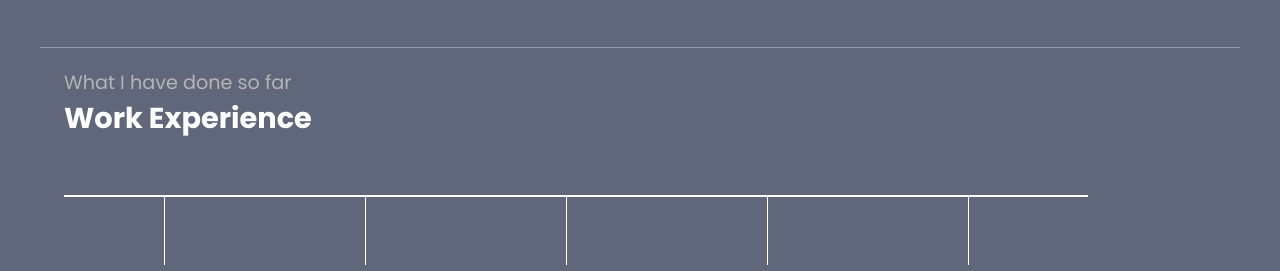
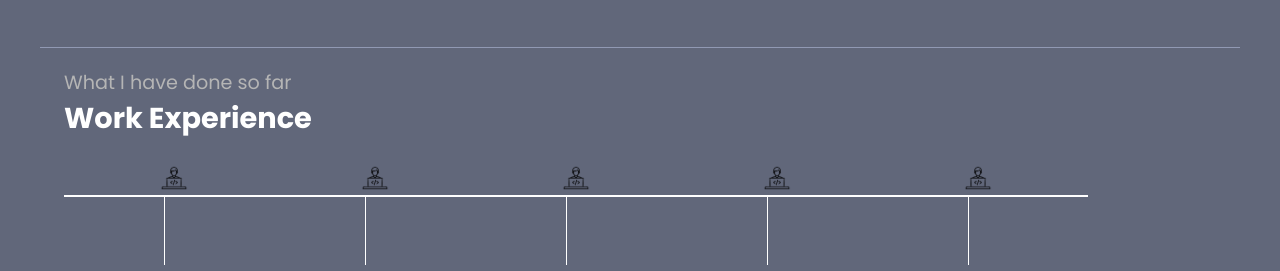
Before and after one commit to 11Arham/portfolio, a plain HTML site: page index.html in a window 1280 px wide. Shown: the part 529-800 px from the top of the page. Drawn offline with nearby package versions, Linux system fonts and the light colour scheme.

Commit message:
changing some files

```diff
--- a/index.html
+++ b/index.html
@@ -211,7 +211,7 @@
 
 
             <div class="rightsection">
-                <img src="/dev.png" alt="">
+                <img src="image/dev.png" alt="">
             </div>
         </section>
         <hr>
@@ -220,7 +220,7 @@
             <h1>Work Experience</h1>
             <div class="box">
                 <div class="vertical">
-                    <img class="image-top" src="/developer.png" alt="" srcset="">
+                    <img class="image-top" src="image/developer.png" alt="" srcset="">
                     <div class="vertical-title">
                         html Developer (2021-2023)
                         <div class="vertical-desc">
@@ -230,7 +230,7 @@
                     </div>
                 </div>
                 <div class="vertical">
-                    <img class="image-top" src="/developer.png" alt="" srcset="">
+                    <img class="image-top" src="image/developer.png" alt="" srcset="">
                     <div class="vertical-title">
                         html Developer (2021-2023)
                         <div class="vertical-desc">
@@ -240,7 +240,7 @@
                     </div>
                 </div>
                 <div class="vertical">
-                    <img class="image-top" src="/developer.png" alt="" srcset="">
+                    <img class="image-top" src="image/developer.png" alt="" srcset="">
                     <div class="vertical-title">
                         html Developer (2021-2023)
                         <div class="vertical-desc">
@@ -250,7 +250,7 @@
                     </div>
                 </div>
                 <div class="vertical">
-                    <img class="image-top" src="/developer.png" alt="" srcset="">
+                    <img class="image-top" src="image/developer.png" alt="" srcset="">
                     <div class="vertical-title">
                         html Developer (2021-2023)
                         <div class="vertical-desc">
@@ -260,7 +260,7 @@
                     </div>
                 </div>
                 <div class="vertical">
-                    <img class="image-top" src="/developer.png" alt="" srcset="">
+                    <img class="image-top" src="image/developer.png" alt="" srcset="">
                     <div class="vertical-title">
                         html Developer (2021-2023)
                         <div class="vertical-desc">
```
Also changed, not shown: image/dev.png (renamed from dev.png), image/developer.png (added).
